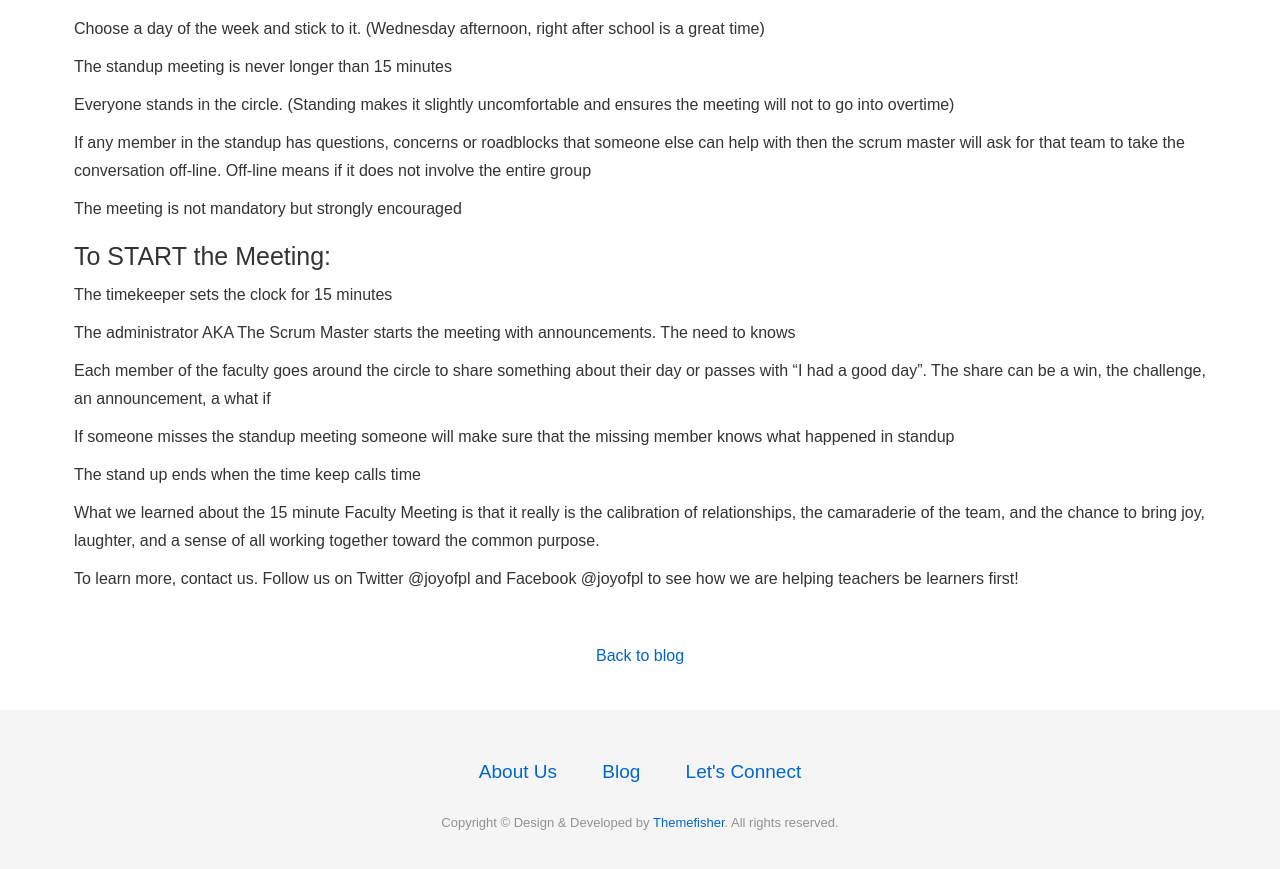
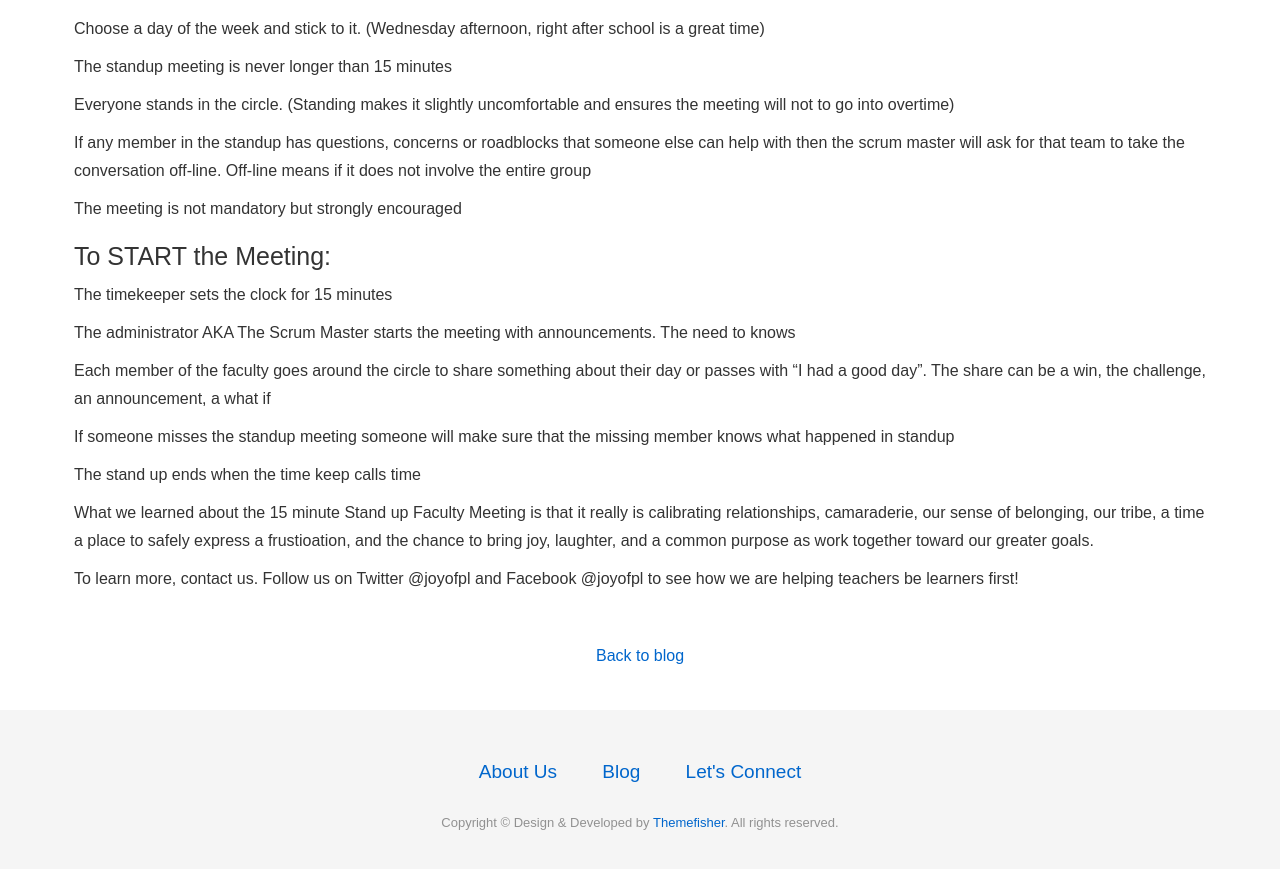
Before and after one commit to meesterkurt/joyofprofessionallearning, a Jekyll site: the page built from _posts/2017-10-14-stand-up-faculty-meeting.markdown, in a window 1280 px wide and 900 px high, scrolled down 1325 px. Shown: the top 869 px of the window. Built offline with Jekyll 4.4.1, drawn with Linux system fonts in a browser that asks for light colours; nearby versions of some CDN libraries.

Commit message:
update line 46
new text added

```diff
--- a/_posts/2017-10-14-stand-up-faculty-meeting.markdown
+++ b/_posts/2017-10-14-stand-up-faculty-meeting.markdown
@@ -43,7 +43,7 @@ If someone misses the standup meeting someone will make sure that the missing me
 
 The stand up ends when the time keep calls time
 
-What we learned about the 15 minute Faculty Meeting is that it really is the calibration of relationships, the camaraderie of the team, and the chance to bring joy, laughter, and a sense of all working together toward the common purpose.
+What we learned about the 15 minute Stand up Faculty Meeting is that it really is calibrating relationships, camaraderie, our sense of belonging, our tribe, a time a place to safely express a frustioation, and the chance to bring joy, laughter, and a common purpose  as work together toward our greater goals.
 
 To learn more, contact us.
 Follow us on Twitter @joyofpl and Facebook @joyofpl to see how we are helping teachers be learners first!
```
